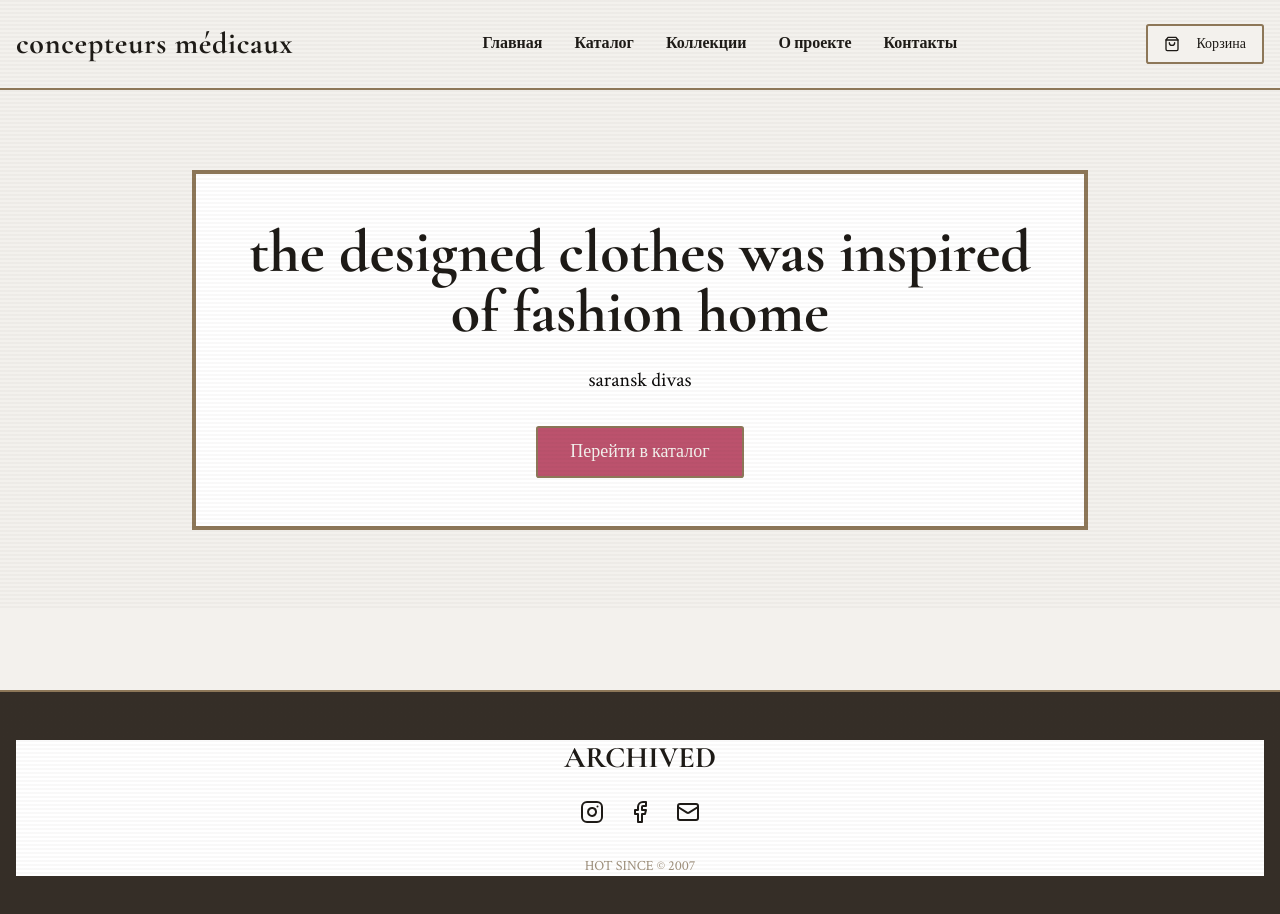
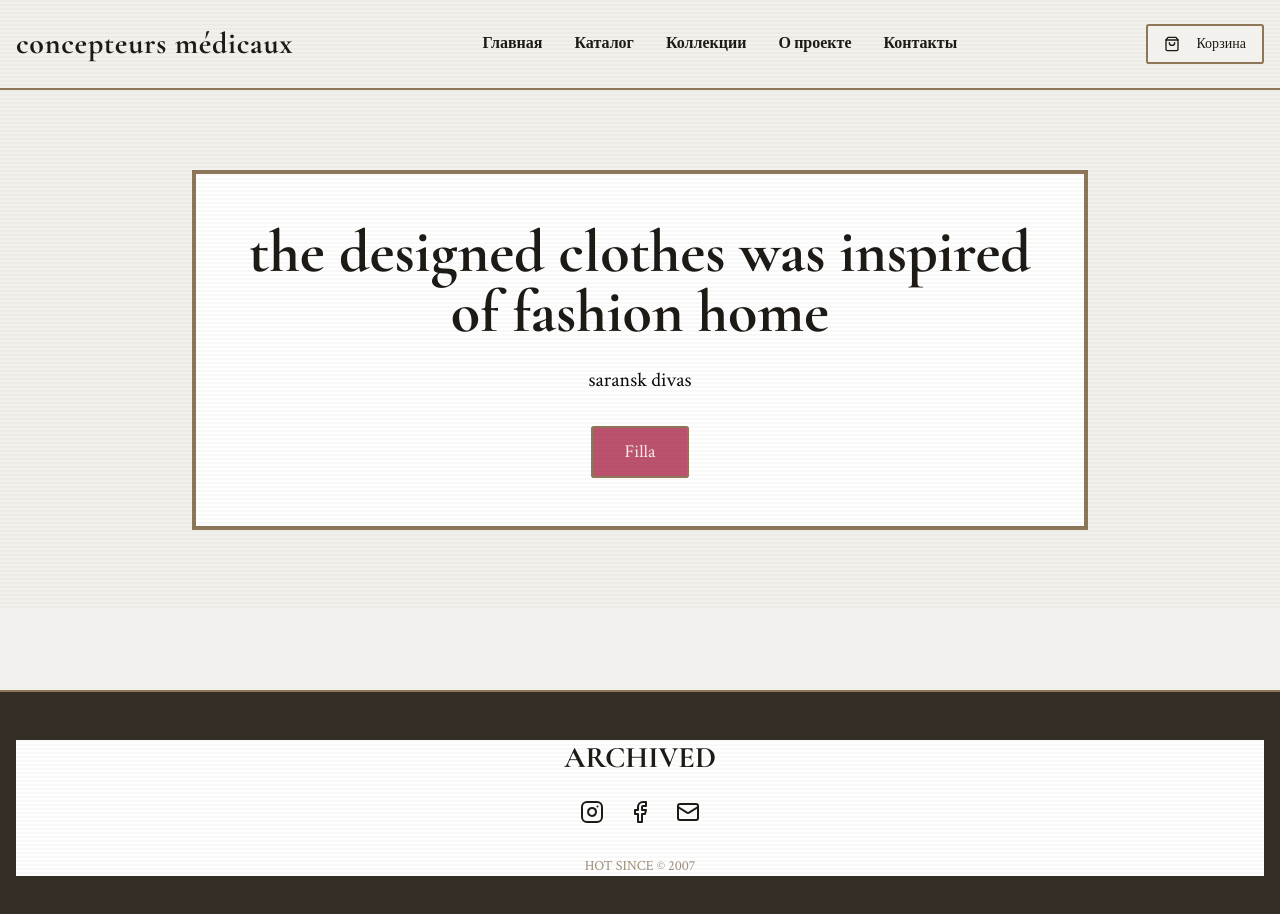
Before and after one commit to pr-poehali-dev/archive-fashion-site, a React (Vite) app: page / in a window 1280 px wide. Shown: the top 914 px of the page. Built offline with nearby package versions, Linux system fonts and the light colour scheme.

Commit message:
Обновление компонента

```diff
--- a/src/pages/Index.tsx
+++ b/src/pages/Index.tsx
@@ -142,9 +142,7 @@ export default function Index() {
               <Button
                 onClick={() => setActiveSection('catalog')}
                 className="bg-secondary hover:bg-primary text-secondary-foreground border-2 border-primary px-8 py-6 text-lg"
-              >
-                Перейти в каталог
-              </Button>
+              >Filla</Button>
             </div>
           </div>
         </section>
```
